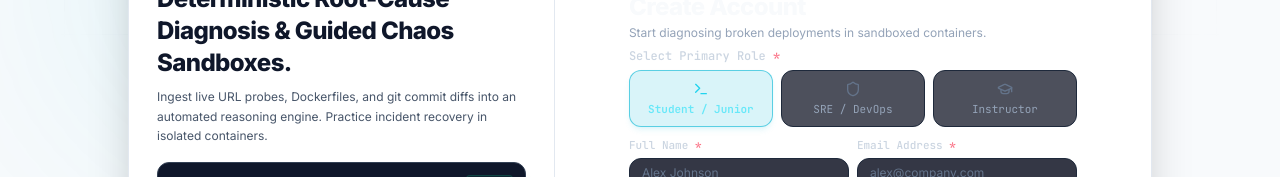
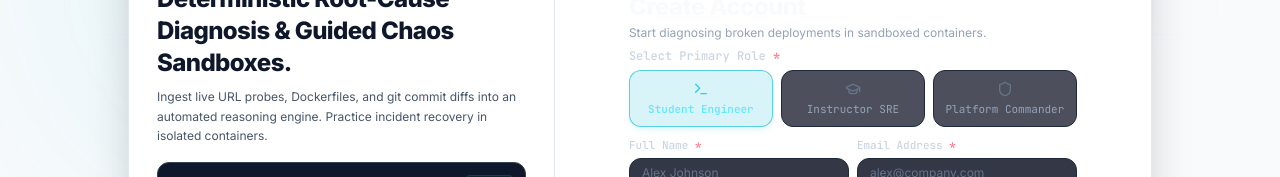
Before and after one commit to Radheshbhuva/DeployFixLab, a React (Vite) app in the folder frontend/: page /register in a window 1280 px wide. Shown: the part 222-399 px from the top of the page. Built offline with nearby package versions, Linux system fonts and the light colour scheme; no server answers.

Commit message:
fix(auth): update registration role pills to Student Engineer, Instructor SRE, and Platform Commander

```diff
--- a/frontend/src/features/auth/components/RoleSelectorPills.tsx
+++ b/frontend/src/features/auth/components/RoleSelectorPills.tsx
@@ -12,9 +12,9 @@ export const RoleSelectorPills: React.FC<RoleSelectorPillsProps> = ({
   onSelectRole,
 }) => {
   const roles: Array<{ id: UserAuthRole; label: string; icon: React.FC<{ className?: string }> }> = [
-    { id: 'STUDENT', label: 'Student / Junior', icon: Terminal },
-    { id: 'SRE', label: 'SRE / DevOps', icon: Shield },
-    { id: 'INSTRUCTOR', label: 'Instructor', icon: GraduationCap },
+    { id: 'STUDENT', label: 'Student Engineer', icon: Terminal },
+    { id: 'INSTRUCTOR', label: 'Instructor SRE', icon: GraduationCap },
+    { id: 'ADMIN', label: 'Platform Commander', icon: Shield },
   ];
 
   return (
```
